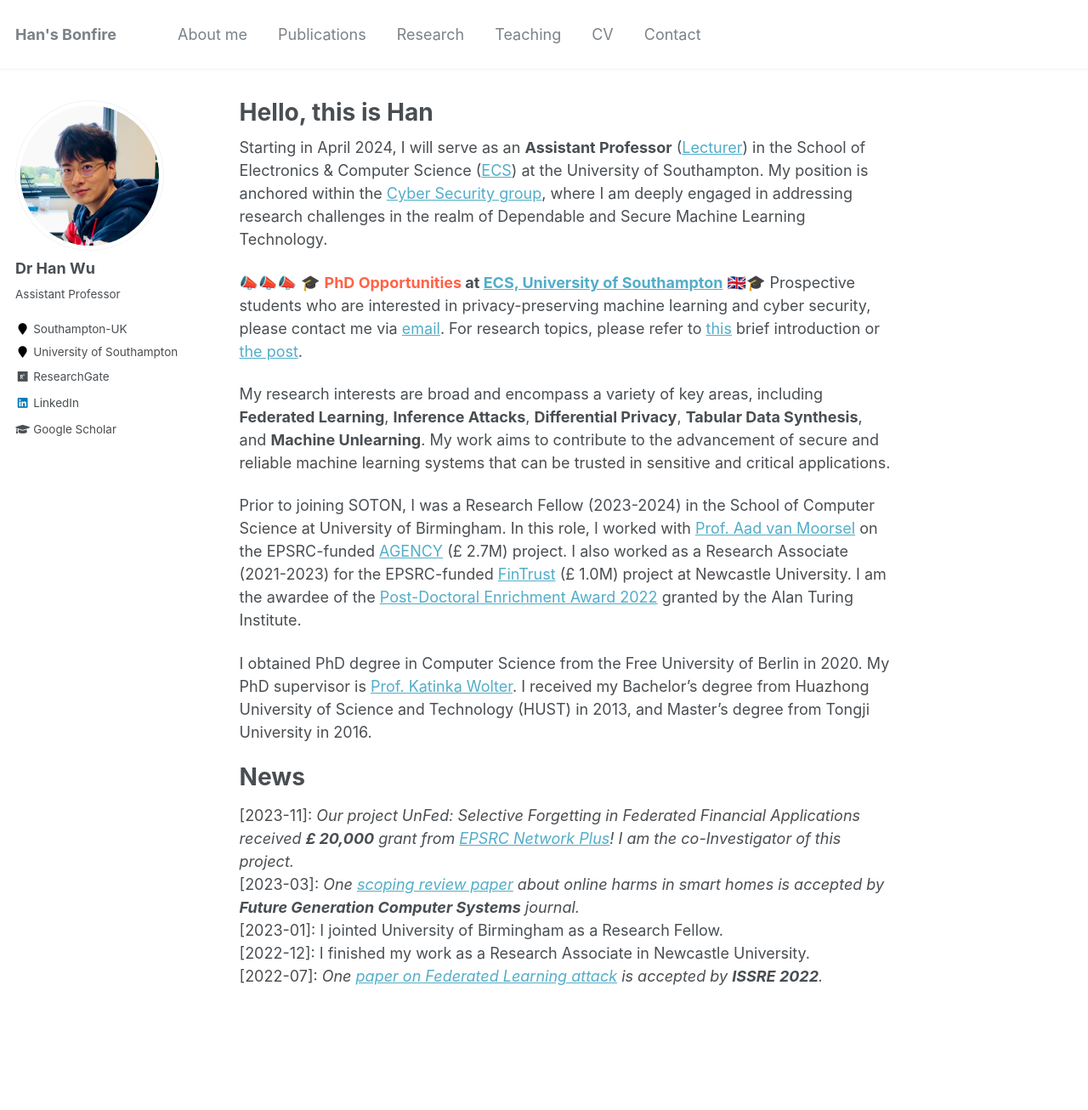
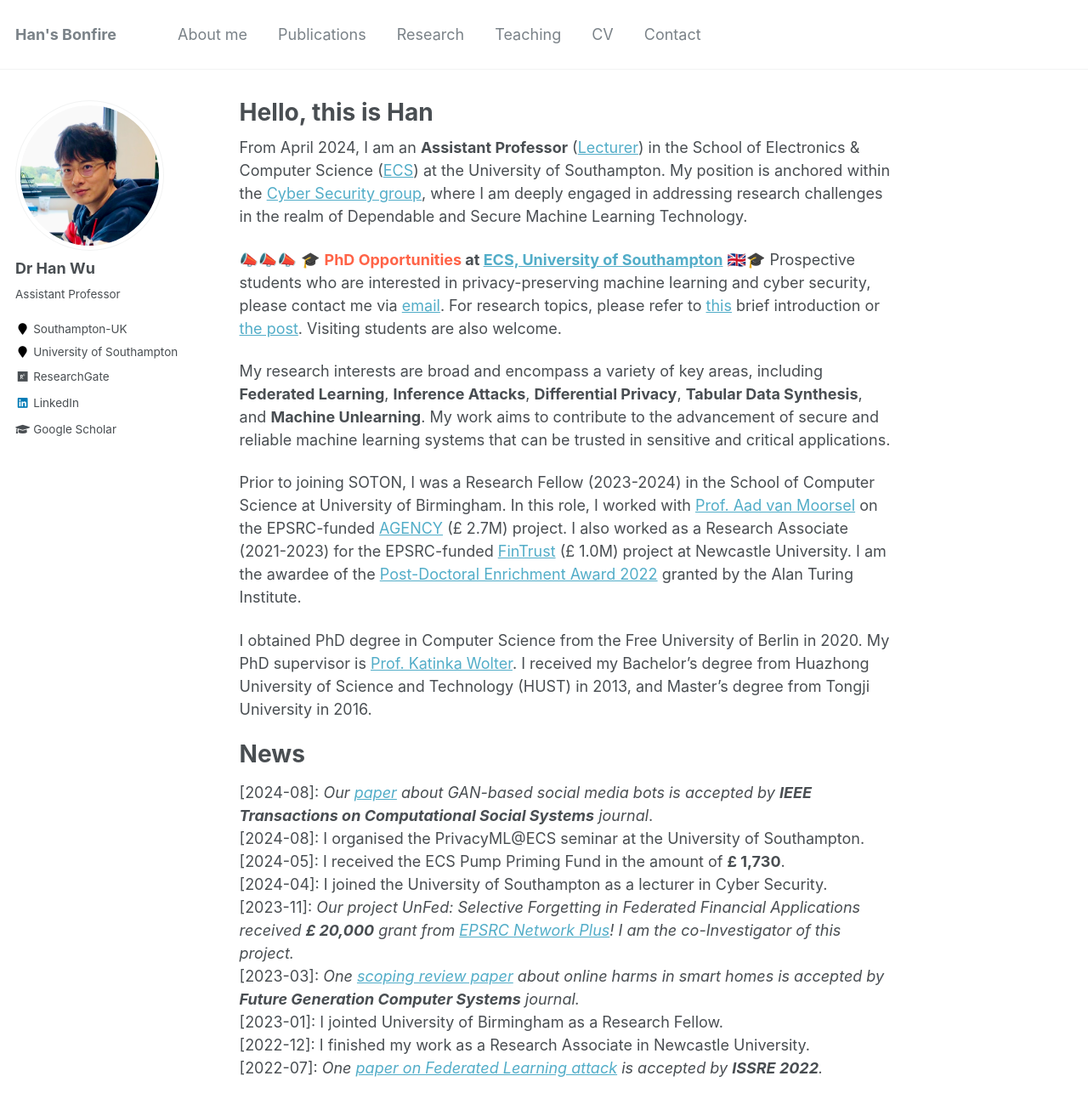
Before and after one commit to woohan/woohan.github.io, a Jekyll site: the page built from _pages/about.md, in a window 1280 px wide and 1400 px high. Shown: the top 1306 px of the window at 85% size. Built offline with Jekyll 4.4.1, drawn with Linux system fonts in a browser that asks for light colours.

Commit message:
update news

```diff
--- a/_pages/about.md
+++ b/_pages/about.md
@@ -8,9 +8,9 @@ redirect_from:
   - /about.html
 ---
 
-Starting in April 2024, I will serve as an **Assistant Professor** ([Lecturer](https://www.southampton.ac.uk/people/65cgfc/doctor-han-wu){:target="_blank"}) in the School of Electronics & Computer Science ([ECS](https://www.southampton.ac.uk/about/faculties-schools-departments/school-of-electronics-and-computer-science){:target="_blank"}) at the University of Southampton. My position is anchored within the [Cyber Security group](https://www.southampton.ac.uk/research/institutes-centres/cyber-security){:target="_blank"}, where I am deeply engaged in addressing research challenges in the realm of Dependable and Secure Machine Learning Technology.
+From April 2024, I am an **Assistant Professor** ([Lecturer](https://www.southampton.ac.uk/people/65cgfc/doctor-han-wu){:target="_blank"}) in the School of Electronics & Computer Science ([ECS](https://www.southampton.ac.uk/about/faculties-schools-departments/school-of-electronics-and-computer-science){:target="_blank"}) at the University of Southampton. My position is anchored within the [Cyber Security group](https://www.southampton.ac.uk/research/institutes-centres/cyber-security){:target="_blank"}, where I am deeply engaged in addressing research challenges in the realm of Dependable and Secure Machine Learning Technology.
 
-📣📣📣 🎓 **<span style="color:tomato">PhD Opportunities</span> at [ECS, University of Southampton](https://www.southampton.ac.uk/about/faculties-schools-departments/school-of-electronics-and-computer-science){:target="_blank"}** 🇬🇧🎓 Prospective students who are interested in privacy-preserving machine learning and cyber security, please contact me via [email]({{ site.baseurl }}{% link _pages/contact.md %}). For research topics, please refer to [this]({{ site.baseurl }}{% link _pages/research.md %}) brief introduction or [the post](https://www.jobs.ac.uk/job/DGZ993/phd-studentship-privacy-attacks-and-defences-in-federated-learning-systems){:target="_blank"}.
+📣📣📣 🎓 **<span style="color:tomato">PhD Opportunities</span> at [ECS, University of Southampton](https://www.southampton.ac.uk/about/faculties-schools-departments/school-of-electronics-and-computer-science){:target="_blank"}** 🇬🇧🎓 Prospective students who are interested in privacy-preserving machine learning and cyber security, please contact me via [email]({{ site.baseurl }}{% link _pages/contact.md %}). For research topics, please refer to [this]({{ site.baseurl }}{% link _pages/research.md %}) brief introduction or [the post](https://www.jobs.ac.uk/job/DGZ993/phd-studentship-privacy-attacks-and-defences-in-federated-learning-systems){:target="_blank"}. Visiting students are also welcome.
 
 My research interests are broad and encompass a variety of key areas, including **Federated Learning**, **Inference Attacks**, **Differential Privacy**, **Tabular Data Synthesis**, and **Machine Unlearning**. My work aims to contribute to the advancement of secure and reliable machine learning systems that can be trusted in sensitive and critical applications.
 
@@ -21,6 +21,10 @@ I obtained PhD degree in Computer Science from the Free University of Berlin in
 
 News
 =====
+\[2024-08\]: *Our [paper](https://www.researchgate.net/publication/377230758_The_Face_of_Deception_The_Impact_of_AI-Generated_Photos_on_Malicious_Social_Bots) about GAN-based social media bots is accepted by **IEEE Transactions on Computational Social Systems** journal*.\\
+\[2024-08\]: I organised the PrivacyML@ECS seminar at the University of Southampton.\\
+\[2024-05\]: I received the ECS Pump Priming Fund in the amount of **£ 1,730**.\\
+\[2024-04\]: I joined the University of Southampton as a lecturer in Cyber Security.\\
 \[2023-11\]: *Our project UnFed: Selective Forgetting in Federated Financial Applications received **£ 20,000** grant from [EPSRC Network Plus](https://ukfin.network/){:target="_blank"}! I am the co-Investigator of this project.*\\
 \[2023-03\]: *One [scoping review paper](https://www.sciencedirect.com/science/article/pii/S0167739X23003199){:target="_blank"} about online harms in smart homes is accepted by **Future Generation Computer Systems** journal.*
 \[2023-01\]: I jointed University of Birmingham as a Research Fellow.\\
```
Also changed, not shown: Gemfile.lock, 3 other files.
